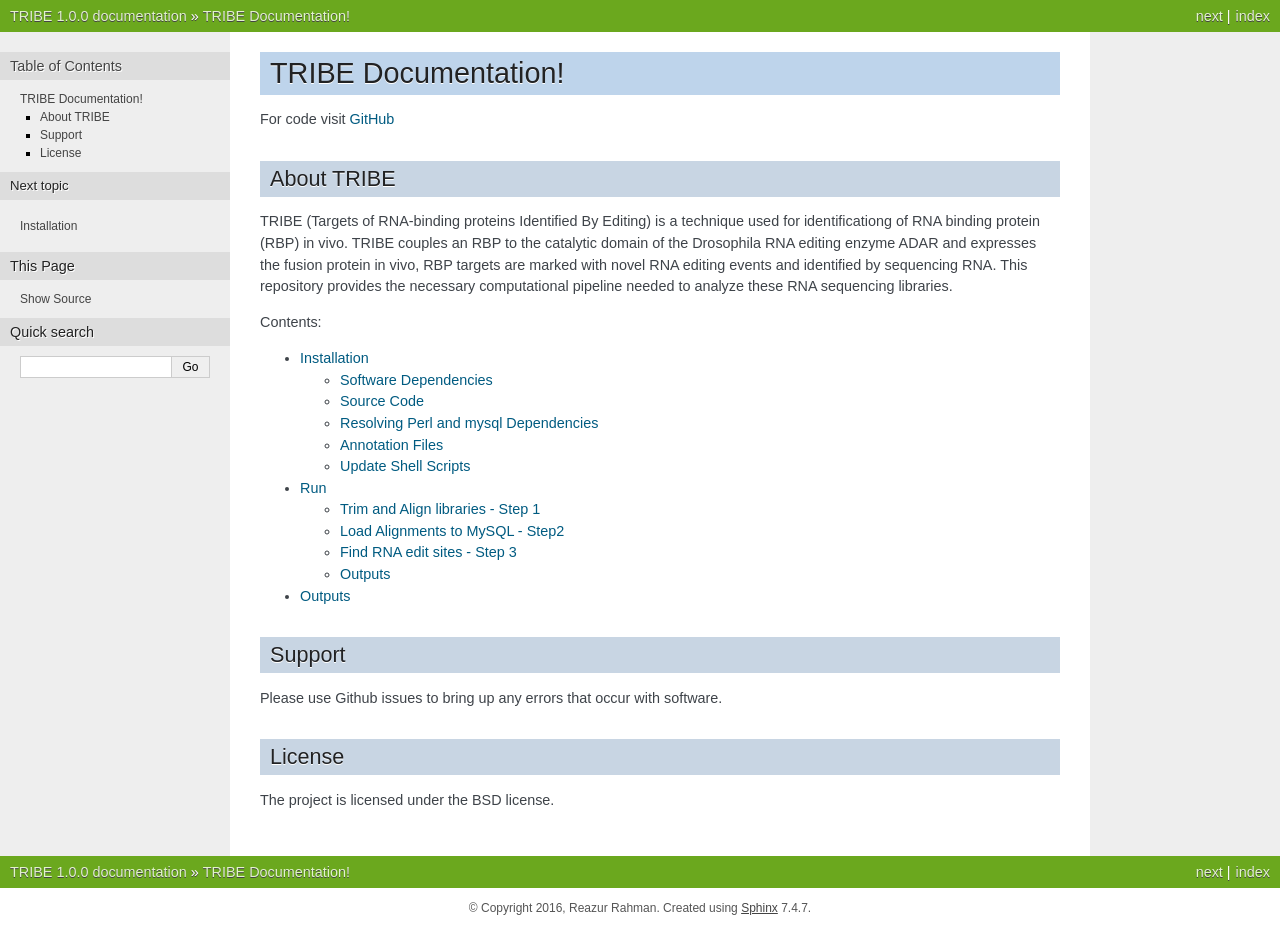
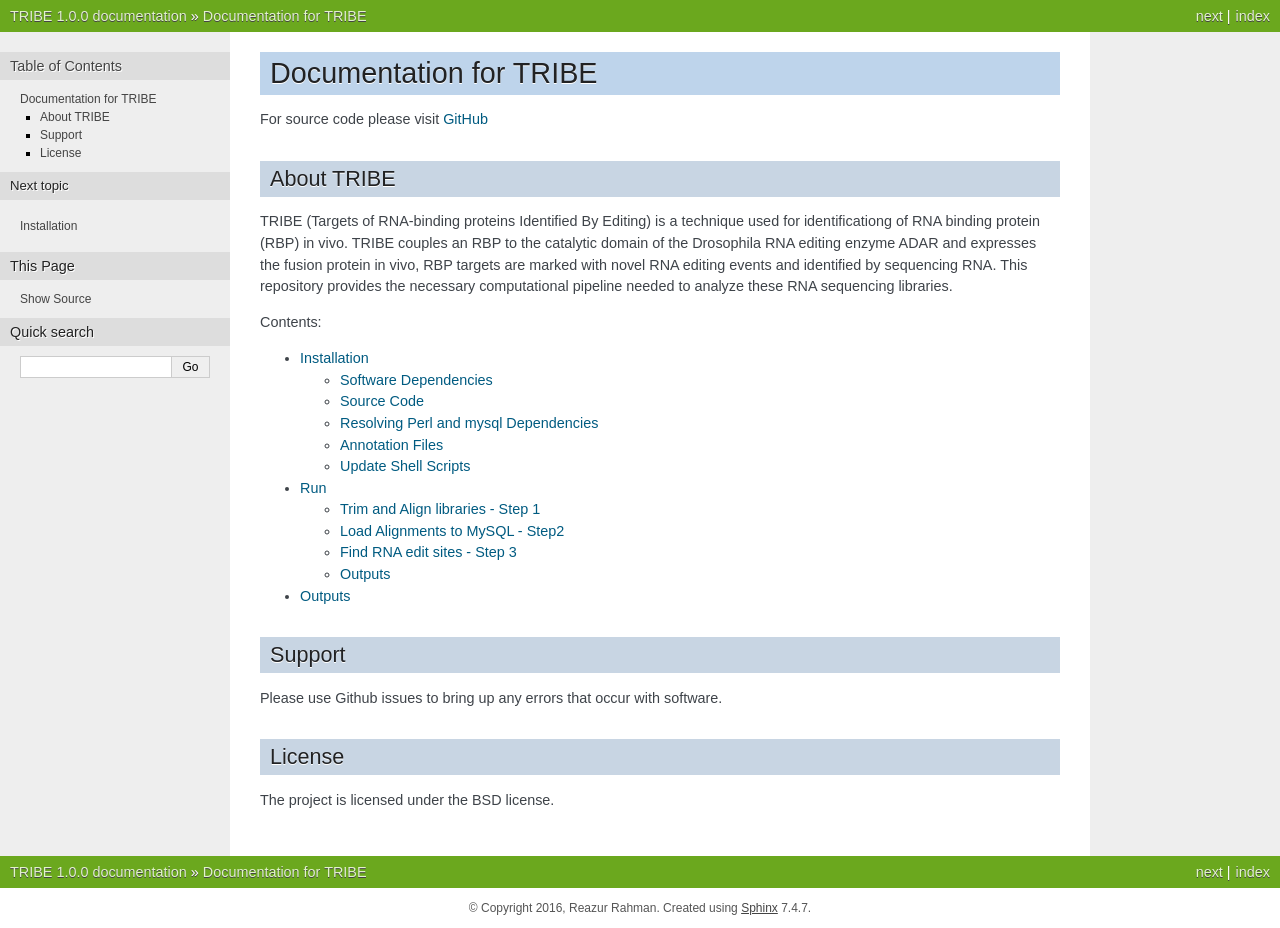
Before and after one commit to rosbashlab/TRIBE, a Sphinx documentation site: the page built from docs/source/index.rst, in a window 1280 px wide. Built offline with Sphinx 7.4.7, drawn with Linux system fonts in a browser that asks for light colours.

Commit message:
update title

```diff
--- a/docs/source/index.rst
+++ b/docs/source/index.rst
@@ -1,8 +1,7 @@
-TRIBE Documentation!
-=================================
+Documentation for TRIBE
+=======================
 
-
-For code visit `GitHub <https://github.com/rosbashlab/TRIBE>`_
+For source code please visit `GitHub <https://github.com/rosbashlab/TRIBE>`_
 
 
 About TRIBE
```
